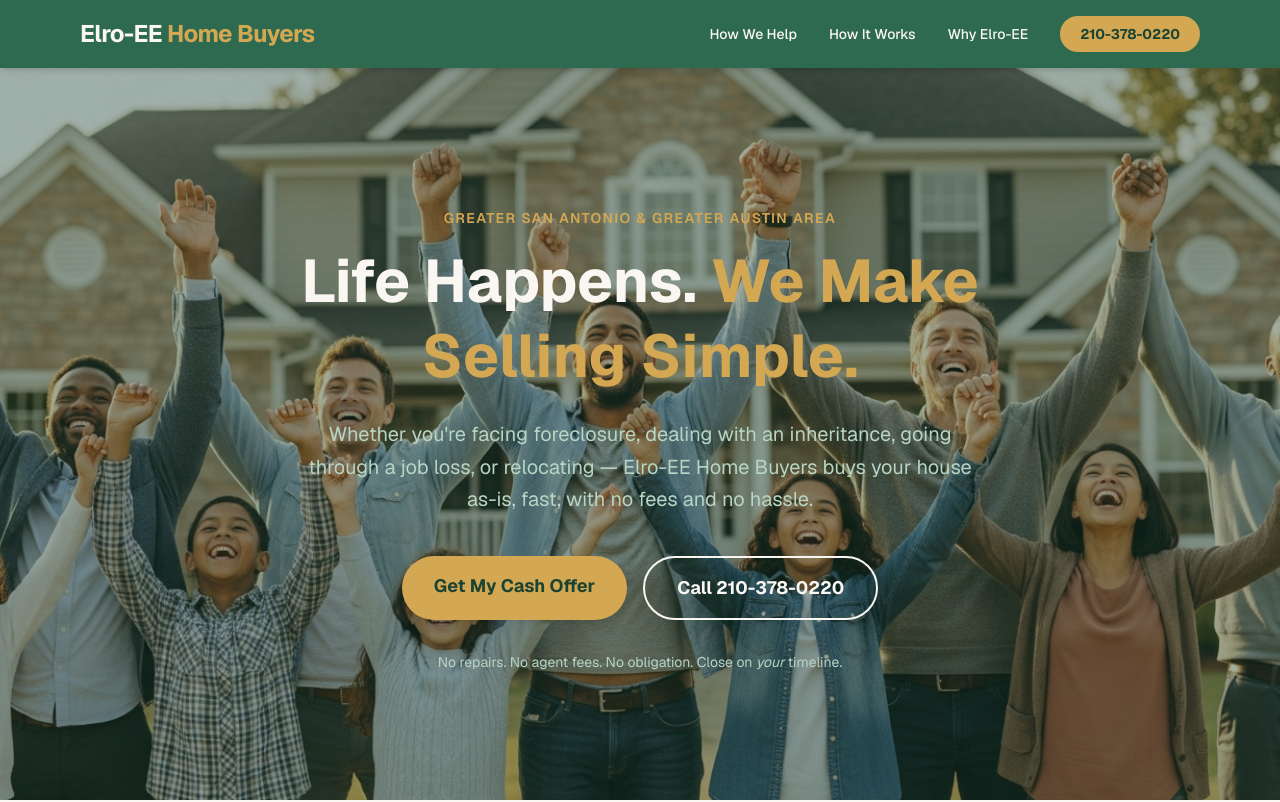
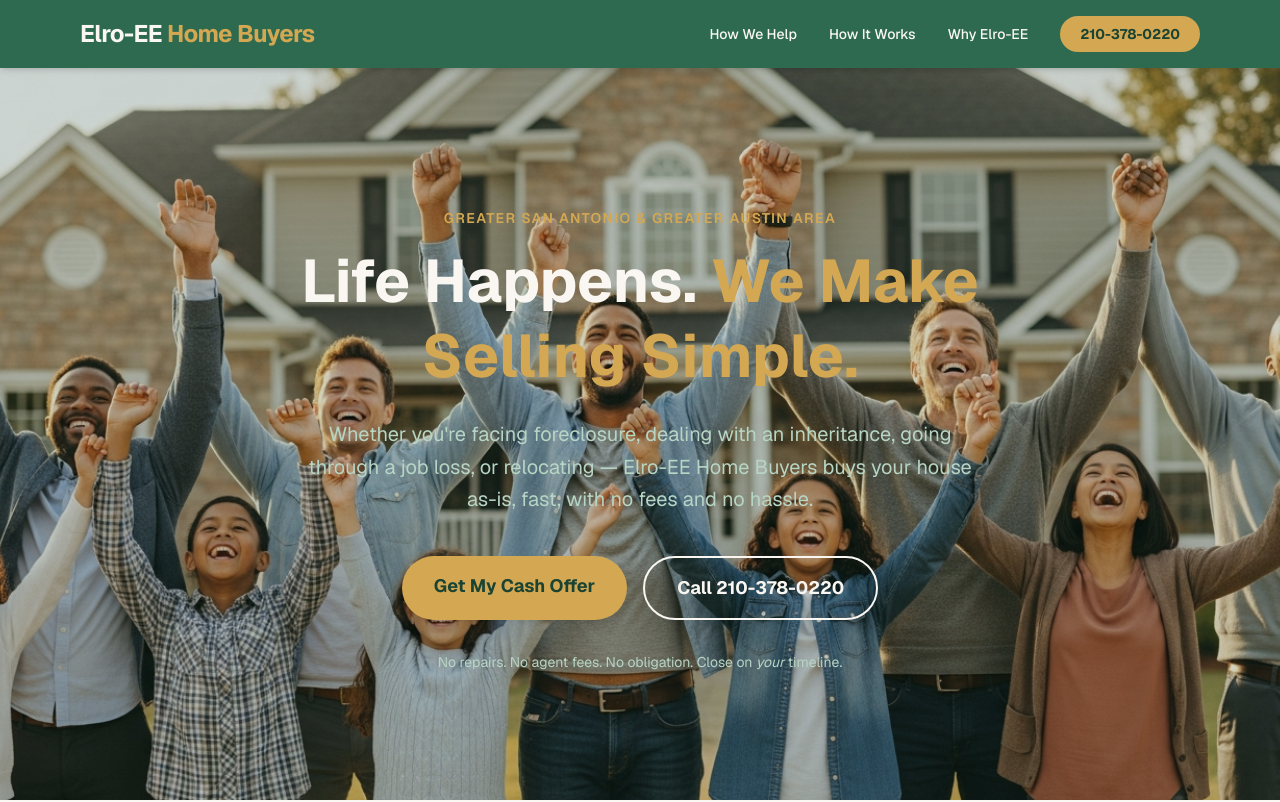
Before and after one commit to restoreyourfortunes-create/save-more, a Next.js app: page / in a window 1280 px wide. Shown: the top 802 px of the page. Built offline with nearby package versions, Linux system fonts and the light colour scheme.

Commit message:
fix: lighten hero overlay further to 20%

```diff
--- a/app/components/Hero.tsx
+++ b/app/components/Hero.tsx
@@ -11,7 +11,7 @@
       }}
     >
       {/* Dark overlay so text stays readable */}
-      <div className="absolute inset-0 bg-[#1B4332]/40" />
+      <div className="absolute inset-0 bg-[#1B4332]/20" />
       <div className="relative z-10 max-w-4xl mx-auto px-4 text-center">
         <p className="text-[#D4A853] font-semibold text-sm uppercase tracking-widest mb-4">
           Greater San Antonio &amp; Greater Austin Area
```
